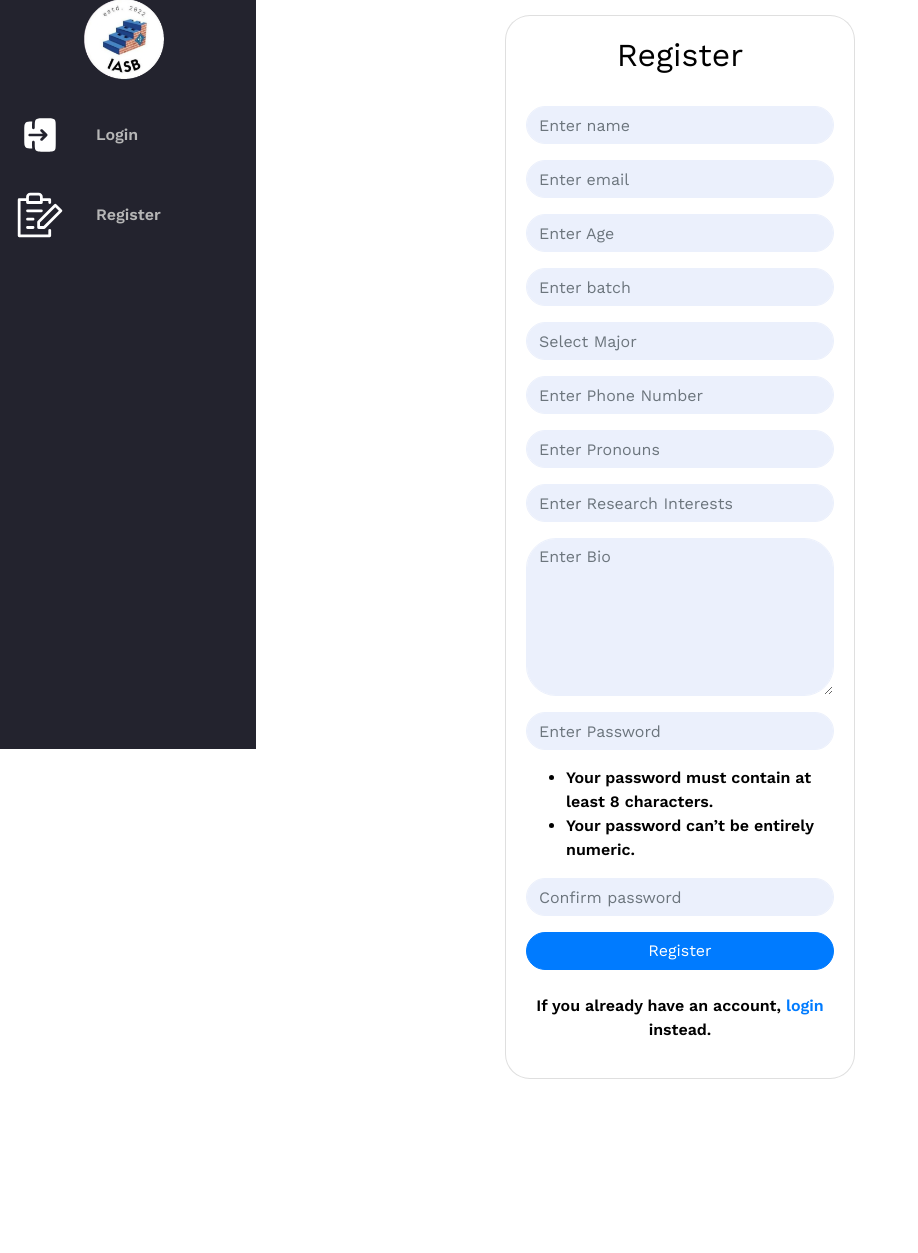
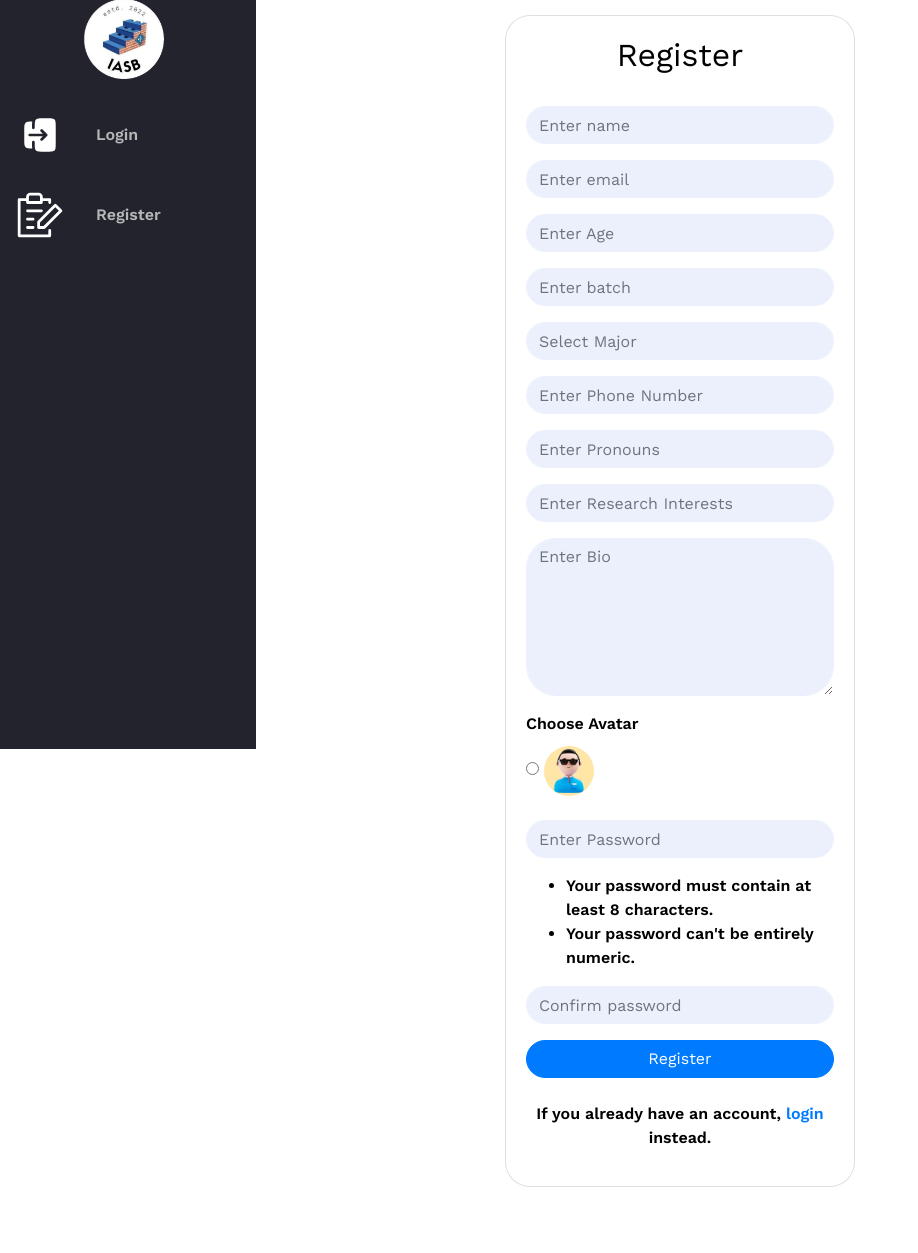
Before and after one commit to bhumikamittal7/StumbleAshoka, a Django app: page /register/ in a window 1280 px wide. Shown: the part 51-1304 px from the top of the page, without its empty margins (0-918 px from the left). Before the commit the page ends 1130 px from the top, so only its background shows below. Run offline with Django 4.2, Linux system fonts and the light colour scheme; some libraries are stand-ins or nearby versions.

Commit message:
feat: add avatar_index field to registration form

```diff
--- a/Bumble4Stem/templates/register.html
+++ b/Bumble4Stem/templates/register.html
@@ -212,11 +212,21 @@
                     </div>
 
                     <div class="form-group">
+                        <div>Choose Avatar</div>
+                        <div style="display: flex; align-items: center; justify-content: space-between; padding-top: 10px;">
+                            <label>
+                                <input type="radio" name="avatar_index" value="1" />
+                                <img src="/static/1.jpg" alt="Avatar 1" style="height: 50px; width: 50px; border: 0; border-radius: 100px;" />
+                            </label>
+                        </div>
+                    </div>
+
+                    <div class="form-group">
                             <input class="form-control" placeholder="Enter Password" type="password" name="password1" autocomplete="new-password" required id="id_password1">
                     </div>
                         <ul>
                             <li>Your password must contain at least 8 characters.</li>
-                            <li>Your password can’t be entirely numeric.</li>
+                            <li>Your password can&apos;t be entirely numeric.</li>
                         </ul>
                     <div class="form-group">
                             <input class="form-control" placeholder="Confirm password" type="password" name="password2" autocomplete="new-password" required id="id_password2">
--- a/Bumble4Stem/views.py
+++ b/Bumble4Stem/views.py
@@ -110,6 +110,7 @@ def register(request):
         pass1 = request.POST['password1']
         pass2 = request.POST['password2']
         email = request.POST['email']
+        avatar_index = request.POST['avatar_index']
         users = Users.objects.values('email')
         for user in users:
             if user['email'] == email:
@@ -125,6 +126,7 @@ def register(request):
                     "research_interests": research_interests,
                     "bio": bio,
                     "email": email,
+                    "avatar_index": avatar_index
                     })
         if pass1 != pass2:
             messages.error(
@@ -145,7 +147,8 @@ def register(request):
                 phn_no=phn_no,
                 pronouns=pronouns,
                 research_interests=research_interests,
-                bio=bio)
+                bio=bio,
+                avatar_index=avatar_index)
             f.save()
             rows = Users.objects.get(email=user.email)
             request.session["user_id"] = rows.id
```
